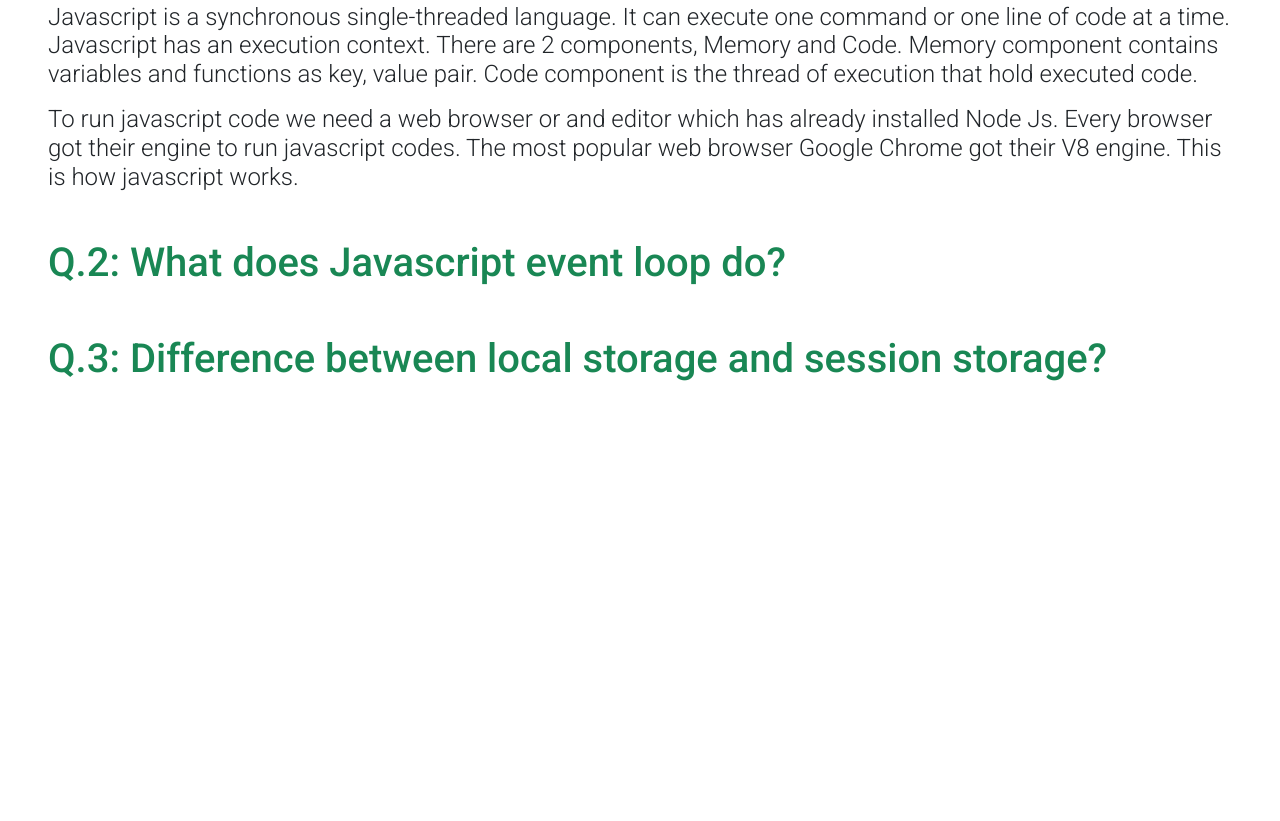
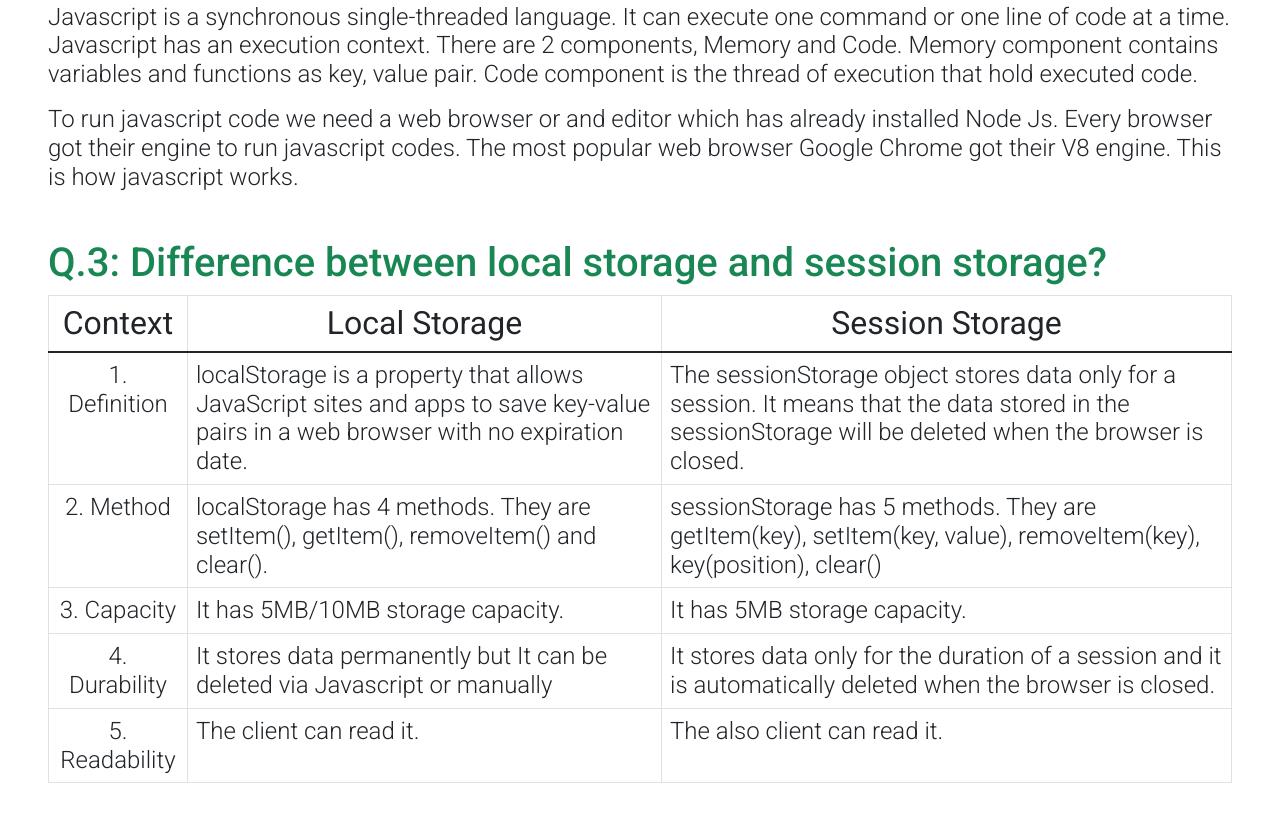
Before and after one commit to muhammadalaminwd/seventh-assignment, a plain HTML site: page index.html in a window 1280 px wide. Shown: the part 1723-2544 px from the top of the page. Before the commit the page ends 2154 px from the top, so only its background shows below. Drawn offline with nearby package versions, Linux system fonts and the light colour scheme.

Commit message:
question-answer-2-done

```diff
--- a/index.html
+++ b/index.html
@@ -88,12 +88,43 @@
             </div>
 
             <div class="m-5 text-start">
-                <h1 class="text-success fs-1">Q.2: What does Javascript event loop do?<h1>
-                <p class="fs-4 fw-light"></p>
-            </div>
-
-            <div class="m-5 text-start">
                 <h1 class="text-success fs-1">Q.3: Difference between local storage and session storage?<h1>
+                    <table class="table table-bordered">
+                        <thead>
+                          <tr>
+                            <th class="fs-2 fw-normal text-center" scope="col">Context</th>
+                            <th class="fs-2 fw-normal text-center" scope="col">Local Storage</th>
+                            <th class="fs-2 fw-normal text-center" scope="col">Session Storage</th>
+                          </tr>
+                        </thead>
+                        <tbody class="">
+                          <tr >
+                            <td class="fs-4 fw-light text-center" scope="row">1. Definition</td>
+                            <td class="fs-4 fw-light" scope="row">localStorage is a property that allows JavaScript sites and apps to save key-value pairs in a web browser with no expiration date.</td>
+                            <td class="fs-4 fw-light">The sessionStorage object stores data only for a session. It means that the data stored in the sessionStorage will be deleted when the browser is closed.</td>
+                          </tr>
+                          <tr >
+                            <td class="fs-4 fw-light text-center" scope="row">2. Method</td>
+                            <td class="fs-4 fw-light" scope="row">localStorage has 4 methods. They are setItem(), getItem(), removeItem() and clear().</td>
+                            <td class="fs-4 fw-light">sessionStorage has 5 methods. They are getItem(key), setItem(key, value), removeItem(key), key(position), clear()</td>
+                          </tr>
+                          <tr >
+                            <td class="fs-4 fw-light text-center" scope="row">3. Capacity</td>
+                            <td class="fs-4 fw-light" scope="row">It has 5MB/10MB storage capacity.</td>
+                            <td class="fs-4 fw-light">It has 5MB storage capacity.</td>
+                          </tr>
+                          <tr >
+                            <td class="fs-4 fw-light text-center" scope="row">4. Durability</td>
+                            <td class="fs-4 fw-light" scope="row">It stores data permanently but It can be deleted via Javascript or manually</td>
+                            <td class="fs-4 fw-light">It stores data only for the duration of a session and it is automatically deleted when the browser is closed. </td>
+                          </tr>
+                          <tr >
+                            <td class="fs-4 fw-light text-center" scope="row">5. Readability</td>
+                            <td class="fs-4 fw-light" scope="row">The client can read it.</td>
+                            <td class="fs-4 fw-light">The also client can read it.</td>
+                          </tr>
+                        </tbody>
+                      </table>
                 <p class="fs-4 fw-light"></p>
             </div>
         </section>
```
